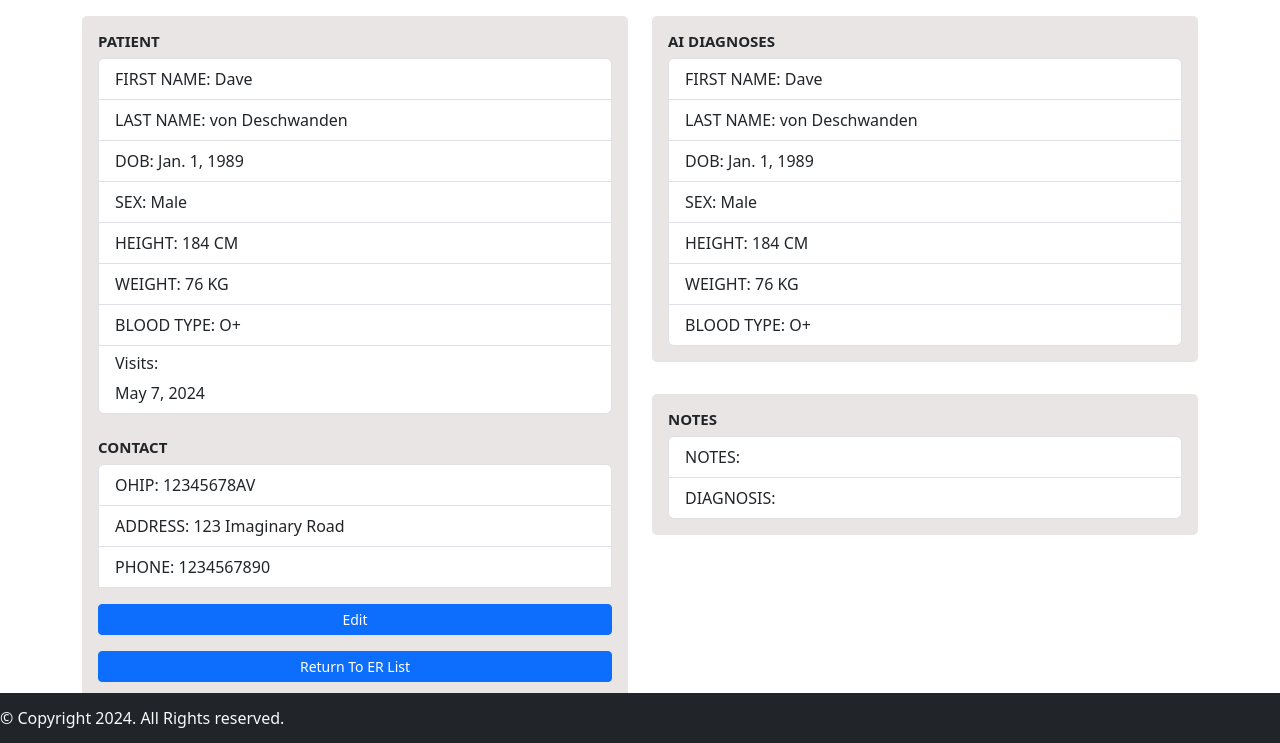
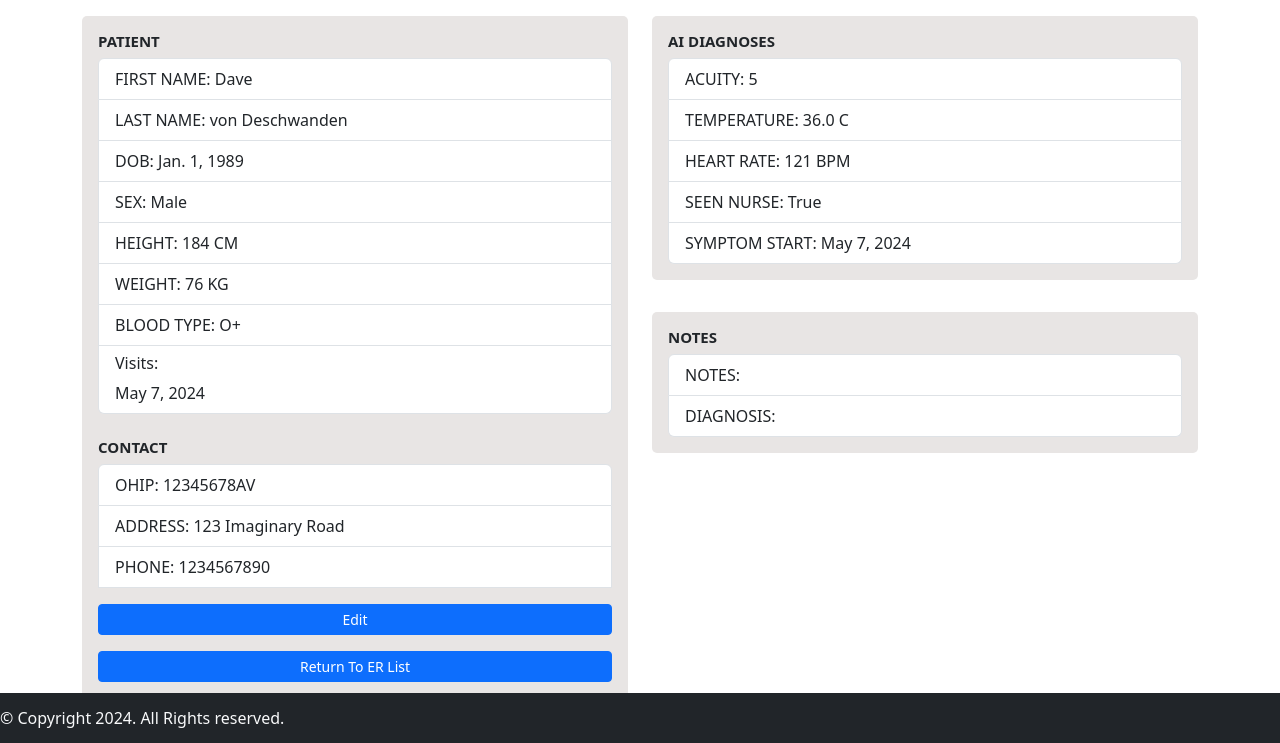
Before and after one commit to deschi0000/cs50web_capstone, a Django app: page /patientinfo/1 in a window 1280 px wide. Shown: the part 56-799 px from the top of the page. Run offline with Django 4.2, Linux system fonts and the light colour scheme; data comes from the database, SQL or seed files in the repository; some libraries are stand-ins or nearby versions.

Commit message:
display new properties

```diff
--- a/medicAI/templates/medicAI/patientinfo.html
+++ b/medicAI/templates/medicAI/patientinfo.html
@@ -41,13 +41,12 @@
                 <div class="card-body">
                     <h5 class="card-title" style="font-size: 15px; font-weight: bold;">AI DIAGNOSES</h5>
                     <ul class="list-group">
-                        <li class="list-group-item">FIRST NAME: {{ patient.first_name }}</li>
-                        <li class="list-group-item">LAST NAME: {{ patient.last_name }}</li>
-                        <li class="list-group-item">DOB: {{ patient.dob }}</li>
-                        <li class="list-group-item">SEX: {{ patient.sex }}</li>
-                        <li class="list-group-item">HEIGHT: {{ patient.height }} CM</li>
-                        <li class="list-group-item">WEIGHT: {{ patient.weight }} KG</li>
-                        <li class="list-group-item">BLOOD TYPE: {{ patient.blood_type }}</li>
+                        <li class="list-group-item">ACUITY: {{ current_visit.acuity }}</li>
+                        <li class="list-group-item">TEMPERATURE: {{ current_visit.temperature }} C</li>
+                        <li class="list-group-item">HEART RATE: {{ current_visit.heart_rate }} BPM</li>
+                        <li class="list-group-item">SEEN NURSE: {{ current_visit.seen_nurse }} </li>
+                        <li class="list-group-item">SYMPTOM START: {{ current_visit.symptom_start_date }}</li>
+
                     </ul>
                 </div>
             </div>
```
